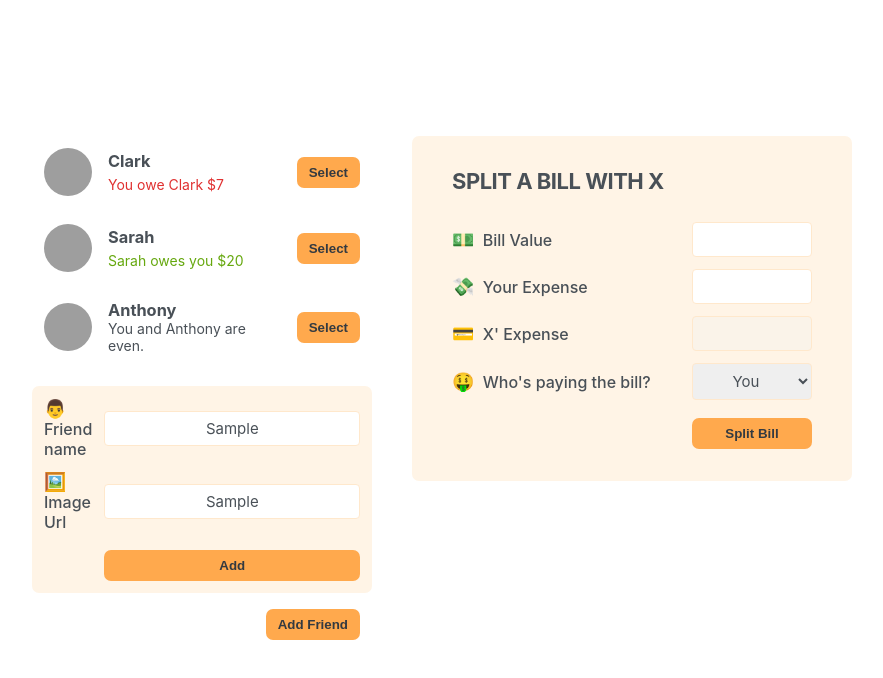
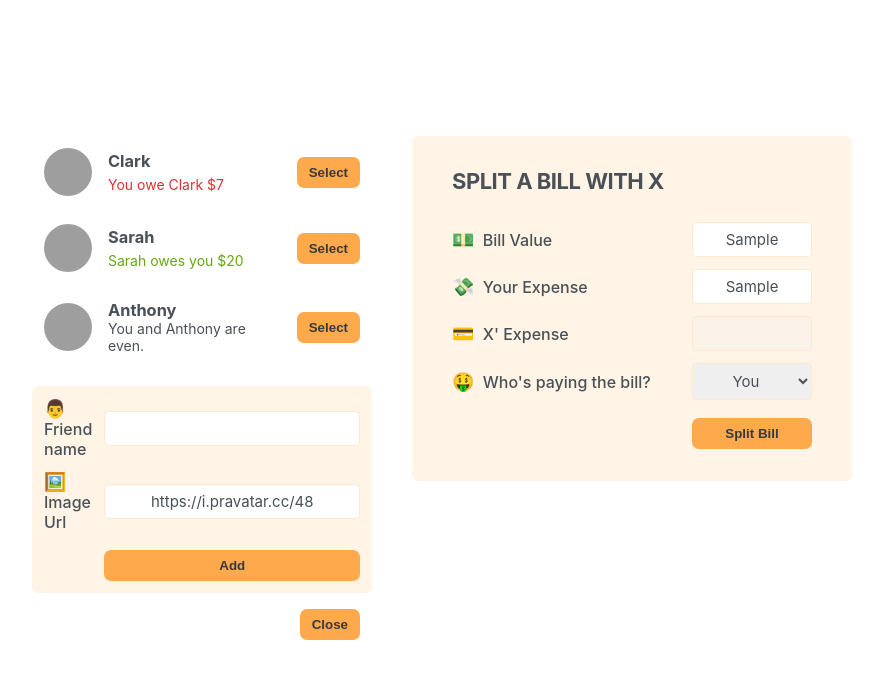
Before and after one commit to JamerSC/eat-n-split-react, a React (Create React App) app: page / in a window 1280 px wide. Both pictures are taken after typing "Sample", "Sample" into the empty fields and a click on the button "Add Friend". Shown: the top 678 px of the page, without its empty margins (198-1081 px from the left). Built offline with nearby package versions, Linux system fonts and the light colour scheme; grey boxes are pictures that could not be loaded.

Commit message:
Applied adding a new friend

```diff
--- a/src/components/App.js
+++ b/src/components/App.js
@@ -1,3 +1,5 @@
+import { useState } from "react";
+
 const initialFriends = [
   {
     id: 118836,
@@ -20,12 +22,28 @@
 ];
 
 export default function App() {
+  const [friends, setFriends] = useState(initialFriends);
+  const [showAddFriend, setShowAddFriend] = useState(false);
+
+  function handleShowAddFriend() {
+    setShowAddFriend((show) => !show);
+  }
+
+  function handleAddFriend(friend) {
+    // Set new array to add new friend
+    // Using (...) spread operator, because react variable is immutable
+    setFriends((friends) => [...friends, friend]);
+    setShowAddFriend(false);
+  }
+
   return (
     <div className="app">
       <div className="sidebar">
-        <FriendList />
-        <FormAddFriend />
-        <Button>Add Friend</Button>
+        <FriendList friends={friends} />
+        {showAddFriend && <FormAddFriend onAddFriend={handleAddFriend} />}
+        <Button onClick={handleShowAddFriend}>
+          {showAddFriend ? "Close" : "Add Friend"}
+        </Button>
       </div>
       <div>
         <FormSplitBill />
@@ -34,8 +52,17 @@
   );
 }
 
-function FriendList() {
-  const friends = initialFriends;
+function Button({ children, onClick }) {
+  return (
+    <button className="button" onClick={onClick}>
+      {children}
+    </button>
+  );
+}
+
+function FriendList({ friends }) {
+  // Lifting up state
+  //const friends = initialFriends;
   return (
     <ul>
       {friends.map((friend) => (
@@ -68,18 +95,45 @@
   );
 }
 
-function Button({ children }) {
-  return <button className="button">{children}</button>;
-}
+function FormAddFriend({ onAddFriend }) {
+  // Controlled Element
+  const [name, setName] = useState("");
+  const [image, setImage] = useState("https://i.pravatar.cc/48");
 
-function FormAddFriend() {
+  function handleSubmit(e) {
+    e.preventDefault();
+    if (!name || !image) return;
+
+    const id = crypto.randomUUID;
+    const newFriend = {
+      id,
+      name,
+      image: `${image}?=${id}`,
+      balance: 0,
+    };
+
+    //console.log(newFriend);
+    // Method to Add new Friend using Lifting up state
+    onAddFriend(newFriend);
+
+    setName("");
+    setImage("https://i.pravatar.cc/48");
+  }
   return (
-    <form className="form-add-friend">
+    <form className="form-add-friend" onSubmit={handleSubmit}>
       <label>👨Friend name</label>
-      <input type="text" />
+      <input
+        type="text"
+        value={name}
+        onChange={(e) => setName(e.target.value)}
+      />
 
       <label>🖼️Image Url</label>
-      <input type="text" />
+      <input
+        type="text"
+        value={image}
+        onChange={(e) => setImage(e.target.value)}
+      />
 
       <Button>Add</Button>
     </form>
```
Also changed, not shown: 1 other file (tests, documents, lock files or other folders).
